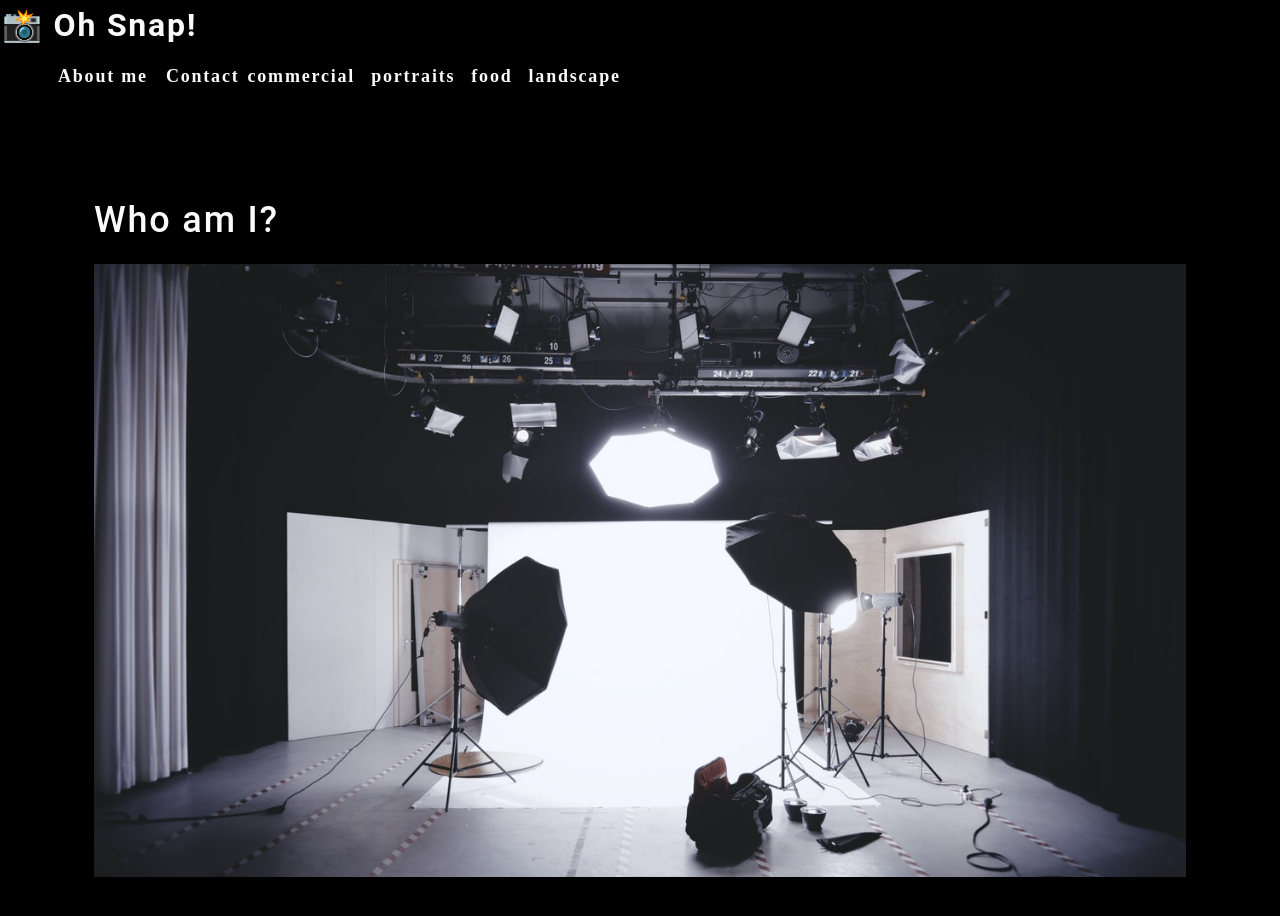
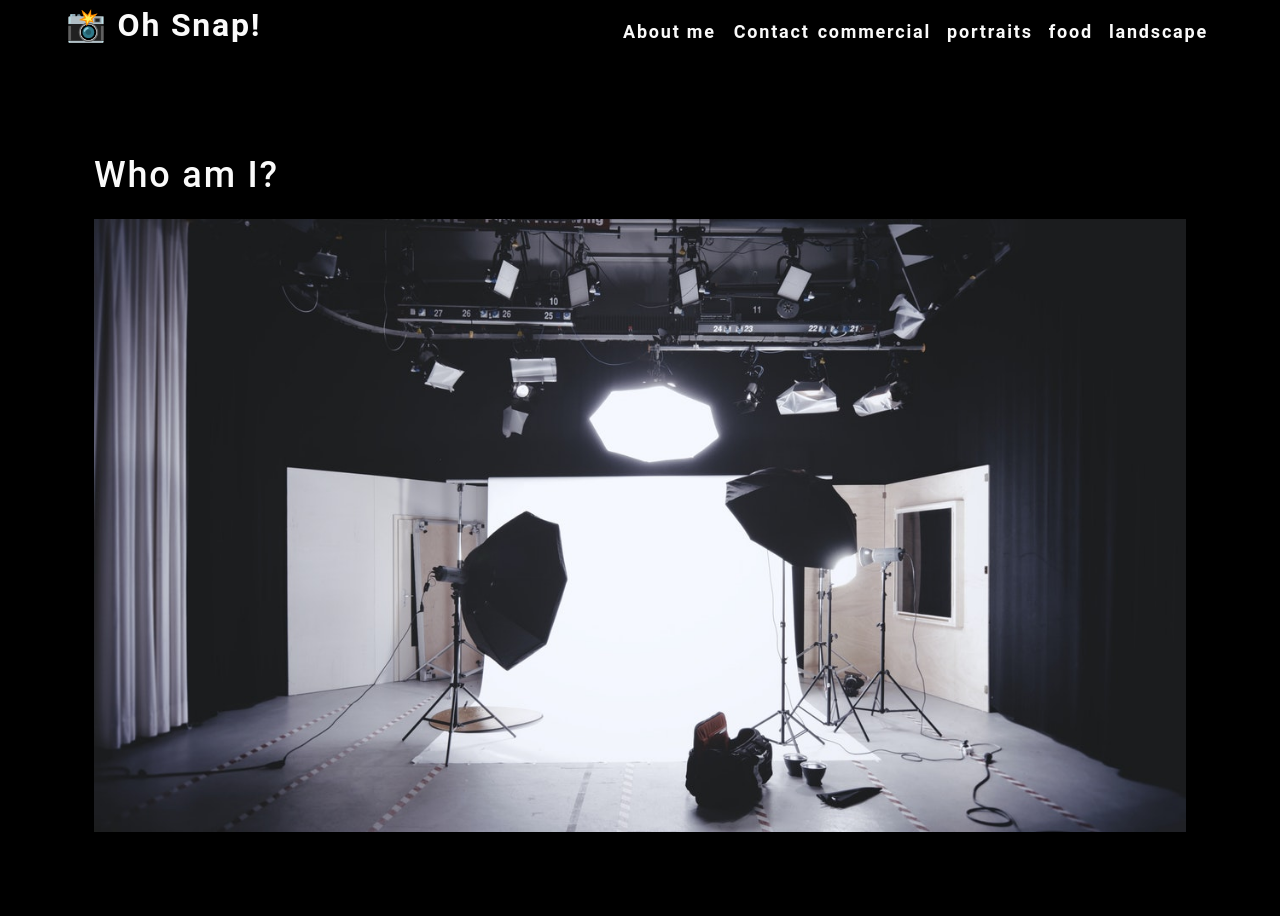
Before and after one commit to SaraNP-33/photoSnap, a React (Create React App) app in the folder photo-port/: page / in a window 1280 px wide. Shown: the top 916 px of the page. Built offline with nearby package versions, Linux system fonts and the light colour scheme.

Commit message:
nav finished

```diff
--- a/photo-port/src/index.css
+++ b/photo-port/src/index.css
@@ -36,7 +36,7 @@ body {
   letter-spacing: .1em;
   background: var(--dark);
   color: var(--light);
-  font-family: 'Poiret One', cursive;
+  font-family: 'Roboto', sans-serif;
 
 }
 
@@ -93,6 +93,8 @@ a:hover {
 
 header {
   background: var(--dark);
+  display: grid;
+  grid-template-columns: repeat(8, 1fr);
 }
 
 header a {
@@ -293,3 +295,16 @@ a {
 .navActive {
   color: var(--secondary);
 }
+
+/* addition to make nav align */
+header h2 {
+  grid-column: 1/4;
+  padding-left: 5vw;
+}
+
+header nav {
+  grid-column: 4/9;
+  display: flex;
+  justify-self: end;
+  padding-right: 5vw;
+}
```
